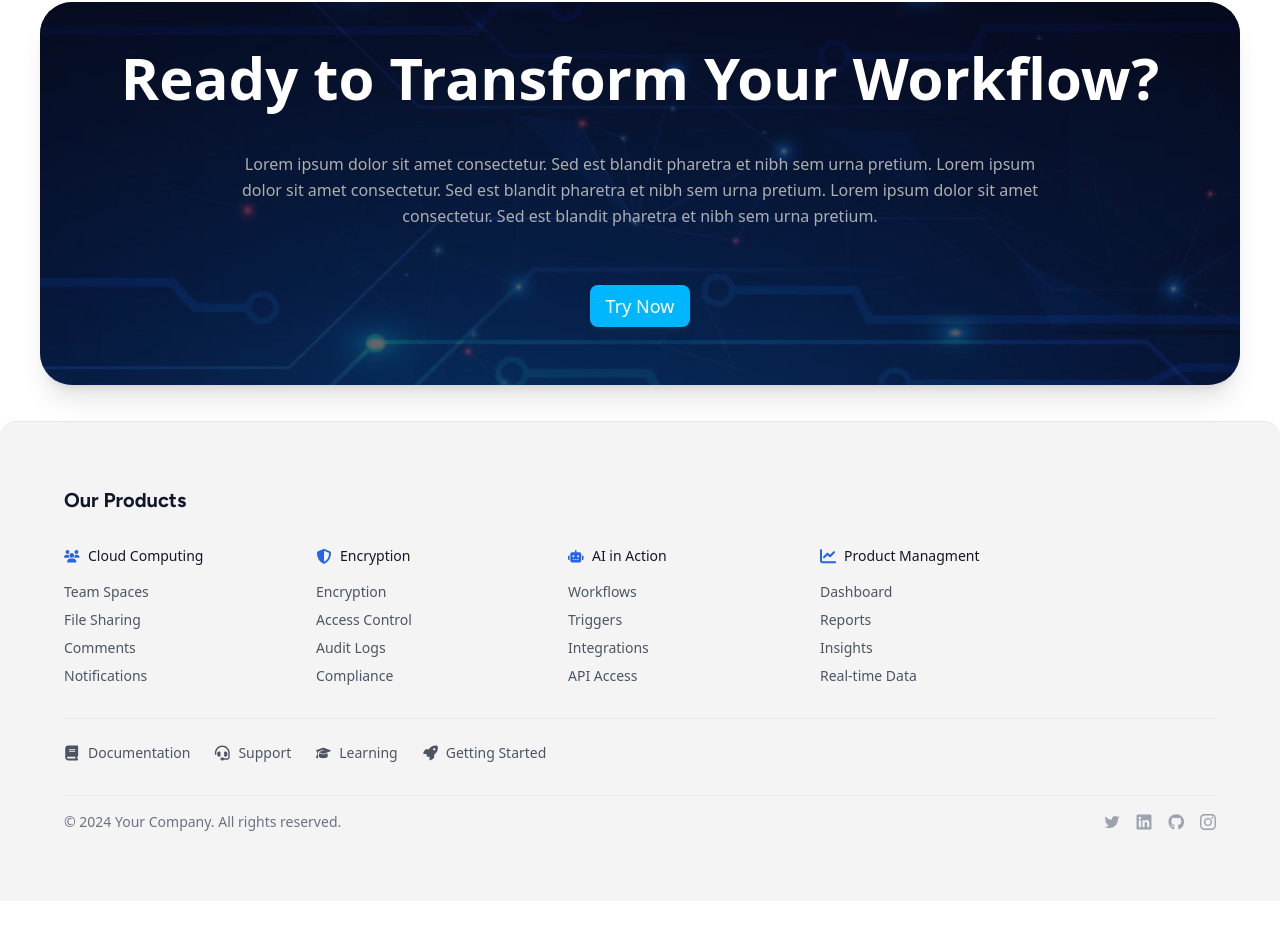
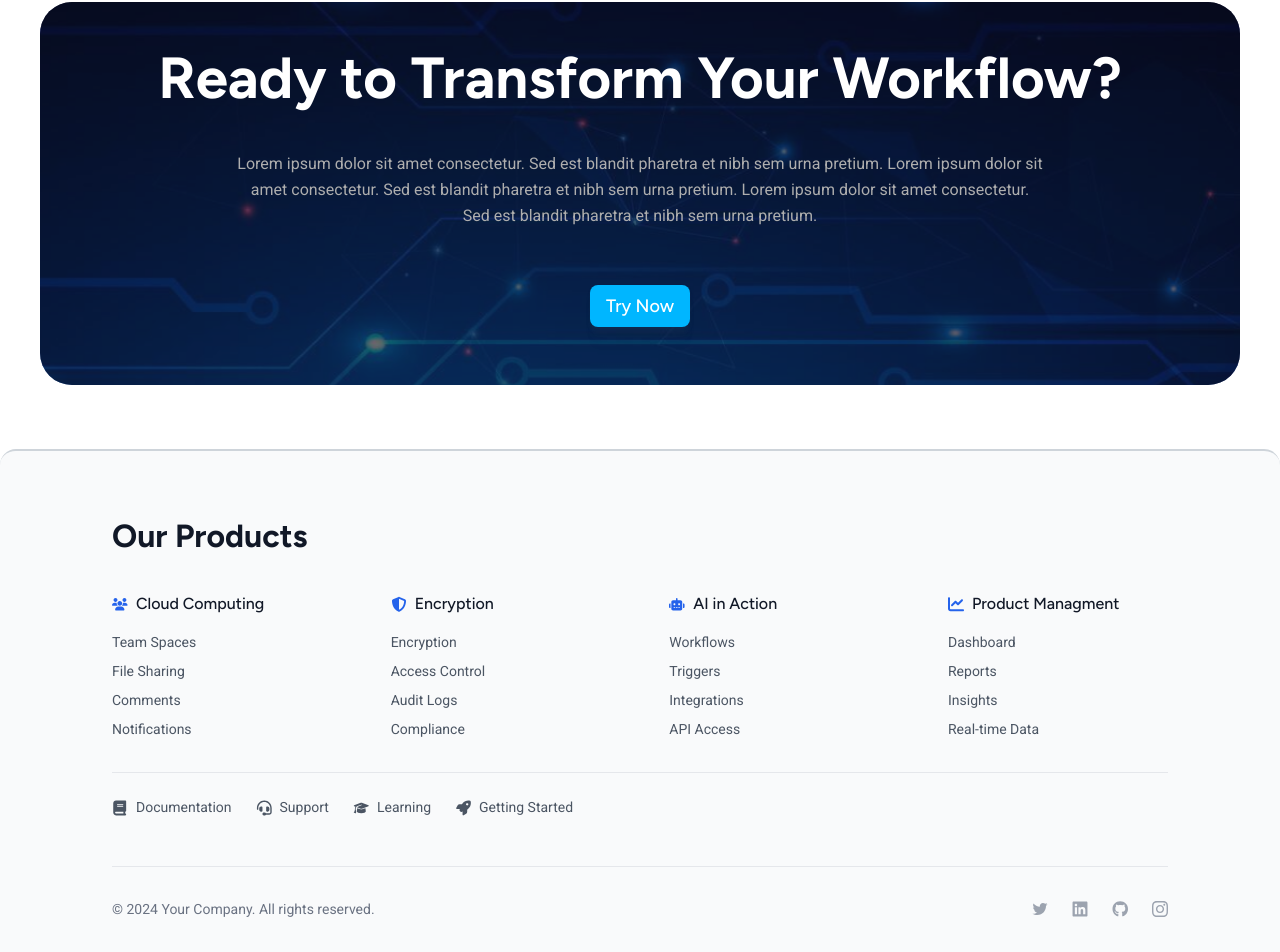
Before and after one commit to AYUSHBANSAL-hub/Blog, a Next.js app: page /Blog in a window 1280 px wide. Shown: the part 1754-2706 px from the top of the page. Before the commit the page ends 2655 px from the top, so only its background shows below. Built offline with nearby package versions, Linux system fonts and the light colour scheme.

Commit message:
first-page-23-06-2025

```diff
--- a/app/globals.css
+++ b/app/globals.css
@@ -141,3 +141,11 @@ body {
   -ms-overflow-style: none; /* IE and Edge */
   scrollbar-width: none; /* Firefox */
 }
+:root {
+  --font-figtree: 'Figtree', sans-serif;
+  --font-roboto: 'Roboto', sans-serif;
+}
+
+body {
+  font-family: var(--font-figtree);
+}
--- a/app/page.tsx
+++ b/app/page.tsx
@@ -8,14 +8,7 @@ import BlogHero from "@/components/main/category/Bloghero";
 import ProductsExplore from "@/components/main/explore";
 import SubscriptionBanner from "@/components/main/Subscription-Banner";
 import Overlay from "@/components/main/overlay";
-import { Roboto } from "next/font/google";
 import Image from "next/image";
-
-const roboto = Roboto({
-  subsets: ["latin"],
-  weight: ["400", "500"],
-  variable: "--font-roboto",
-});
 
 const socialIcons = [
   { icon: "/images/landing/vector-1.svg", alt: "Discord" },
@@ -53,7 +46,8 @@ const LandingPage = () => {
                 initial={{ opacity: 0, y: 30 }}
                 animate={{ opacity: 1, y: 0 }}
                 transition={{ ...transition, delay: 0.2 }}
-                className={` font-roboto font-[400]  text-[#6d6d6d] md:mt-6 text-[22px] leading-[28px] max-w-[587px]`}
+                className={`font-[400]  text-[#6d6d6d] md:mt-6 text-[22px] leading-[28px] max-w-[587px]`}
+                style={{ fontFamily: 'var(--font-roboto)' }}
               >
                 Loreum Ipsum: Lorem ipsum dolor sit amet consectetur. Sed est
                 blandit pharetra.
@@ -83,7 +77,7 @@ const LandingPage = () => {
               transition={{ ...transition, delay: 0.4 }}
               className="mt-4 md:mt-[180px] flex flex-col gap-2"
             >
-              <p className="font-roboto font-normal text-[#6d6d6d] text-[22px] leading-[28px]">
+              <p className="font-normal text-[#6d6d6d] text-[22px] leading-[28px]" style={{ fontFamily: 'var(--font-roboto)' }}>
                 Follow us
               </p>
 
--- a/components/Footer.tsx
+++ b/components/Footer.tsx
@@ -48,25 +48,25 @@ const Footer = () => {
   return (
     <section>
       {/* Footer */}
-      <footer className="w-full bg-zinc-100 border-t border-[#E5E7EB] rounded-t-2xl pt-16 pb-14 min-h-[480px]">
-        <div className="max-w-[1200px] mx-auto px-6">
-          <h3 className="font-['Figtree',Helvetica] font-semibold text-gray-900 text-xl mb-8">
+      <footer className="w-full bg-[#F9FAFB] border-t-[2px] px-[112px] pt-[61px] border-[#CED4DA] rounded-t-2xl pb-14 min-h-[535px]">
+        <div className="max-w-[1200px] mx-auto ">
+          <h3 className="font-[600]  text-[#111827]  text-[32px] mb-8">
             Our Products
           </h3>
 
           {/* Product Grid */}
-          <div className="flex flex-wrap gap-8 mb-8">
+          <div className="flex flex-wrap w-full justify-between mb-8">
             {productCategories.map((category, index) => (
               <div key={index} className="w-[220px]">
                 <div className="flex items-center gap-2 mb-4">
                   <img className="w-4 h-4" src={category.icon} alt="" />
-                  <span className="font-medium text-gray-900 text-sm">
+                  <span className="font-[500] text-[#111827] text-[16px]">
                     {category.title}
                   </span>
                 </div>
                 <ul className="space-y-2">
                   {category.items.map((item, idx) => (
-                    <li key={idx} className="text-gray-600 text-sm">
+                    <li key={idx} className="text-[#4B5563] font-[400] text-[14px]" style={{ fontFamily: 'var(--font-roboto)' }}>
                       {item}
                     </li>
                   ))}
@@ -76,21 +76,21 @@ const Footer = () => {
           </div>
 
           {/* Resources */}
-          <div className="flex flex-wrap gap-6 border-t border-gray-200 pt-6 mb-8">
+          <div className="flex flex-wrap gap-6 border-t border-gray-200 pt-6 mb-12">
             {resourceLinks.map((link, idx) => (
               <div key={idx} className="flex items-center gap-2">
                 <img src={link.icon} className="w-4 h-4" alt="" />
-                <span className="text-sm text-gray-600">{link.title}</span>
+                <span className="text-[14px] text-[#4B5563] font-[400]" style={{ fontFamily: 'var(--font-roboto)' }}>{link.title}</span>
               </div>
             ))}
           </div>
 
           {/* Footer bottom */}
-          <div className="flex justify-between items-center border-t border-gray-200 pt-4">
-            <p className="text-sm text-gray-500">
+          <div className="flex justify-between items-center border-t border-gray-200 pt-8">
+            <p className="text-sm text-gray-500" style={{ fontFamily: 'var(--font-roboto)' }}>
               © 2024 Your Company. All rights reserved.
             </p>
-            <div className="flex gap-4">
+            <div className="flex gap-6">
               {socialIcons.map((icon, i) => (
                 <img key={i} src={icon} alt={`icon-${i}`} className="w-4 h-4" />
               ))}
--- a/components/main/category/Bloghero.tsx
+++ b/components/main/category/Bloghero.tsx
@@ -57,13 +57,13 @@ export default function BlogHero() {
           >
             <Card className="rounded-2xl w-full md:w-[476px] h-auto md:h-[320px] pt-6 shadow-xl px-8 pb-6 bg-white">
               <CardContent className="px-0">
-                <div className="text-[#1A73E8] py-4 md:pt-4 font-roboto text-sm font-medium">
+                <div className="text-[#1A73E8] py-4 md:pt-4 text-sm font-medium" style={{ fontFamily: 'var(--font-roboto)' }}>
                   {blog.category}
                 </div>
                 <h2 className="text-xl cursor-default  md:text-[35.58px] font-medium text-[#202124]  md:pt-1 text-center md:text-left">
                   {blog.title}
                 </h2>
-                <p className="text-sm md:text-base md:mt-3 text-[#5F6368] mt-2 text-center md:text-left">
+                <p className="text-sm md:text-base md:mt-3 text-[#5F6368] mt-2 text-center md:text-left" style={{ fontFamily: 'var(--font-roboto)' }}>
                   {blog.description}
                 </p>
                 <div className="flex justify-center md:justify-end pt-10">
--- a/components/main/overlay.tsx
+++ b/components/main/overlay.tsx
@@ -3,8 +3,8 @@ import { Button } from '../ui/button';
 
 const Overlay = () => {
   return (
-    <div className="flex flex-col w-full items-center gap-10 pb-7 relative px-4 sm:px-6">
-      <div className="w-full max-w-[1200px] h-auto md:h-[383.43px] rounded-[32px] overflow-hidden relative shadow-xl">
+    <div className="flex flex-col mb-7 w-full items-center gap-10 pb-7 relative px-4 sm:px-6">
+      <div className="w-full max-w-[1200px] h-auto md:h-[383.43px] rounded-[32px] overflow-hidden relative ">
         <div className="relative w-full h-full">
           {/* Background Image */}
           <img
@@ -19,10 +19,10 @@ const Overlay = () => {
           {/* Content */}
           <div className="relative flex flex-col items-center justify-center pt-10 px-4 sm:px-6 z-10">
             <div className="flex flex-col items-center gap-6 sm:gap-8 md:gap-6 max-w-[1114px]">
-              <h2 className="font-bold font-figtree text-white text-[28px] sm:text-[32px] md:text-[58px] leading-tight ">
+              <h2 className="font-bold  text-white text-[28px] sm:text-[32px] md:text-[58px] leading-tight ">
                 Ready to Transform Your Workflow?
               </h2>
-              <p className="max-w-[808px] mt-3 font-roboto font-normal text-[#aeaeae] text-sm sm:text-base text-center leading-relaxed">
+              <p className="max-w-[808px] mt-3 font-normal text-[#aeaeae] text-sm sm:text-base text-center leading-relaxed" style={{ fontFamily: 'var(--font-roboto)' }}>
                 Lorem ipsum dolor sit amet consectetur. Sed est blandit pharetra et nibh sem urna pretium.
                 Lorem ipsum dolor sit amet consectetur. Sed est blandit pharetra et nibh sem urna pretium.
                 Lorem ipsum dolor sit amet consectetur. Sed est blandit pharetra et nibh sem urna pretium.
--- a/components/main/product.tsx
+++ b/components/main/product.tsx
@@ -35,8 +35,8 @@ const ProductSection = ({ onProductClick }: { onProductClick: (category: string)
               onClick={() => onProductClick(blog.category)}
               className=" flex  flex-col font-normal  justify-between border min-h-[420px] border-[#dadce0] rounded-[12px] overflow-hidden hover:shadow-md transition-shadow bg-white"
             >
-              <div className="px-9 pt-5 flex flex-col gap-4">
-                <p className="text-[#1A73E8] font-roboto cursor-default text-[14px] font-[500] uppercase leading-[48px] tracking-[0.25px] ">
+              <div className="px-9 pt-5 flex flex-col gap-4" style={{ fontFamily: 'var(--font-roboto)' }}>
+                <p className="text-[#1A73E8] !font-roboto cursor-default text-[14px] font-[500] uppercase leading-[48px] tracking-[0.25px] ">
                   {blog.category}
                 </p>
                 <p className="text-[#202124] cursor-default w-[330px] text-[20px] font-roboto  font-[400] leading-[1.4] ">
--- a/package.json
+++ b/package.json
@@ -25,7 +25,6 @@
     "framer-motion": "^12.18.1",
     "lucide-react": "^0.517.0",
     "next": "15.3.3",
-    "postcss": "^8.5.6",
     "react": "^19.0.0",
     "react-dom": "^19.0.0",
     "tailwind-merge": "^3.3.1"
@@ -36,8 +35,10 @@
     "@types/node": "^20",
     "@types/react": "^19",
     "@types/react-dom": "^19",
+    "autoprefixer": "^10.4.21",
     "eslint": "^9",
     "eslint-config-next": "15.3.3",
+    "postcss": "^8.5.6",
     "tailwindcss": "^4.1.10",
     "tw-animate-css": "^1.3.4",
     "typescript": "^5"
--- /dev/null
+++ b/tailwind.config.js
@@ -0,0 +1,17 @@
+/** @type {import('tailwindcss').Config} */
+module.exports = {
+  content: [
+    "./app/**/*.{js,ts,jsx,tsx}",
+    "./pages/**/*.{js,ts,jsx,tsx}",
+    "./components/**/*.{js,ts,jsx,tsx}",
+  ],
+  theme: {
+    extend: {
+      fontFamily: {
+        figtree: ['var(--font-figtree)', 'sans-serif'],
+        roboto: ['var(--font-roboto)', 'sans-serif'],
+      },
+    },
+  },
+  plugins: [],
+};
```
Also changed, not shown: components/main/Subscription-Banner.tsx (+7 -6 lines), 1 other file (tests, documents, lock files or other folders).
